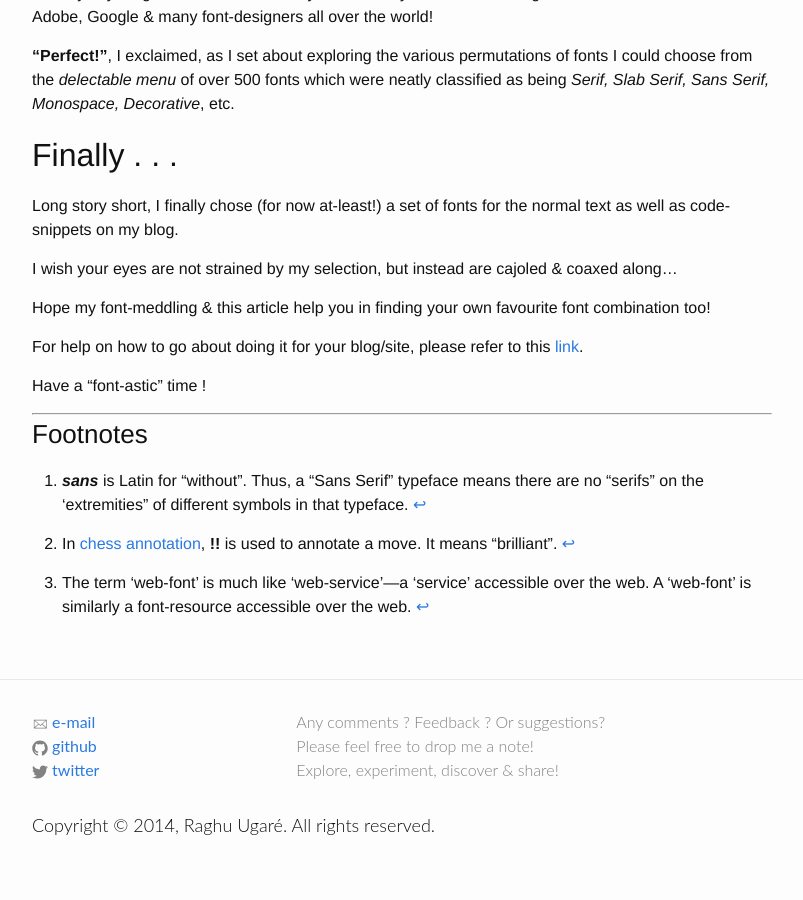
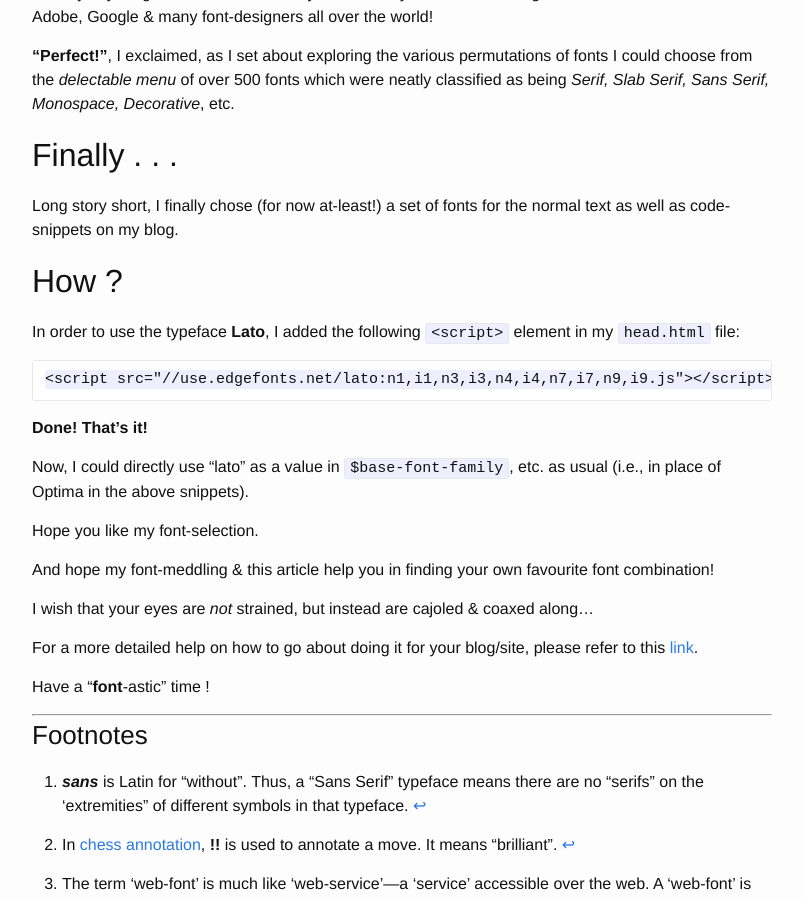
Before and after one commit to raghuugare/raghuugare.bkup, a Jekyll site: the page built from _posts/2014-12-14-fontification.markdown, in a window 1280 px wide and 900 px high, scrolled down 2965 px. Shown: the whole window, without its empty margins (238-1041 px from the left). Built offline with Jekyll 4.4.1, drawn with Linux system fonts in a browser that asks for light colours.

Commit message:
Added steps on how to load web-fonts & use them.

```diff
--- a/_posts/2014-12-14-fontification.markdown
+++ b/_posts/2014-12-14-fontification.markdown
@@ -111,13 +111,25 @@ As they say, Edge Web fonts is _'a library of fonts for your website'_ brought t
 
 Long story short, I finally chose (for now at-least!) a set of fonts for the normal text as well as code-snippets on my blog.
 
-I wish your eyes are not strained by my selection, but instead are cajoled & coaxed along...
+## How ?
 
-Hope my font-meddling & this article help you in finding your own favourite font combination too!
+In order to use the typeface **Lato**, I added the following `<script>` element in my `head.html` file:
 
-For help on how to go about doing it for your blog/site, please refer to this [link][link_adobe_edge_web_fonts_help].
+    <script src="//use.edgefonts.net/lato:n1,i1,n3,i3,n4,i4,n7,i7,n9,i9.js"></script>
 
-Have a "font-astic" time !
+**Done! That's it!**
+
+Now, I could directly use "lato" as a value in `$base-font-family`, etc. as usual (i.e., in place of Optima in the above snippets).
+
+Hope you like my font-selection.
+
+And hope my font-meddling & this article help you in finding your own favourite font combination!
+
+I wish that your eyes are *not* strained, but instead are cajoled & coaxed along...
+
+For a more detailed help on how to go about doing it for your blog/site, please refer to this [link][link_adobe_edge_web_fonts_help].
+
+Have a "**font**-astic" time !
 
 ---
 
```
